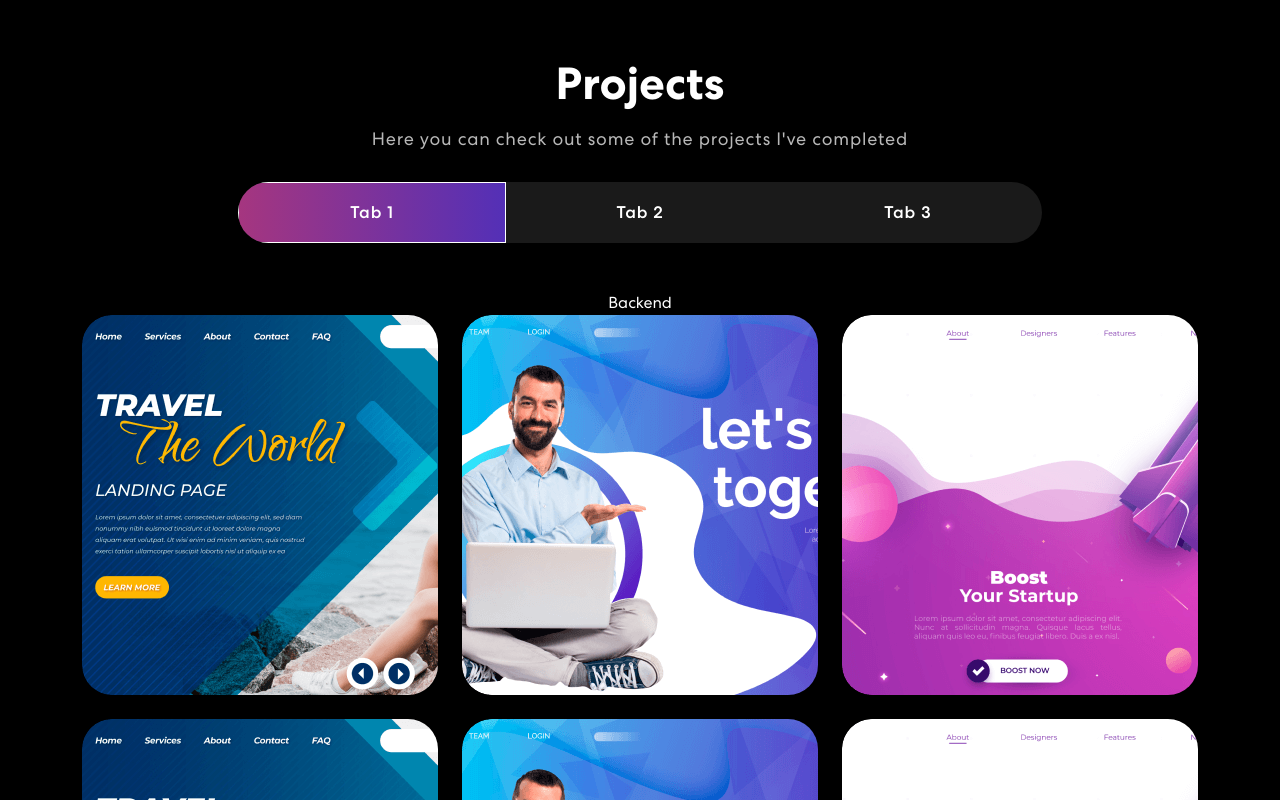
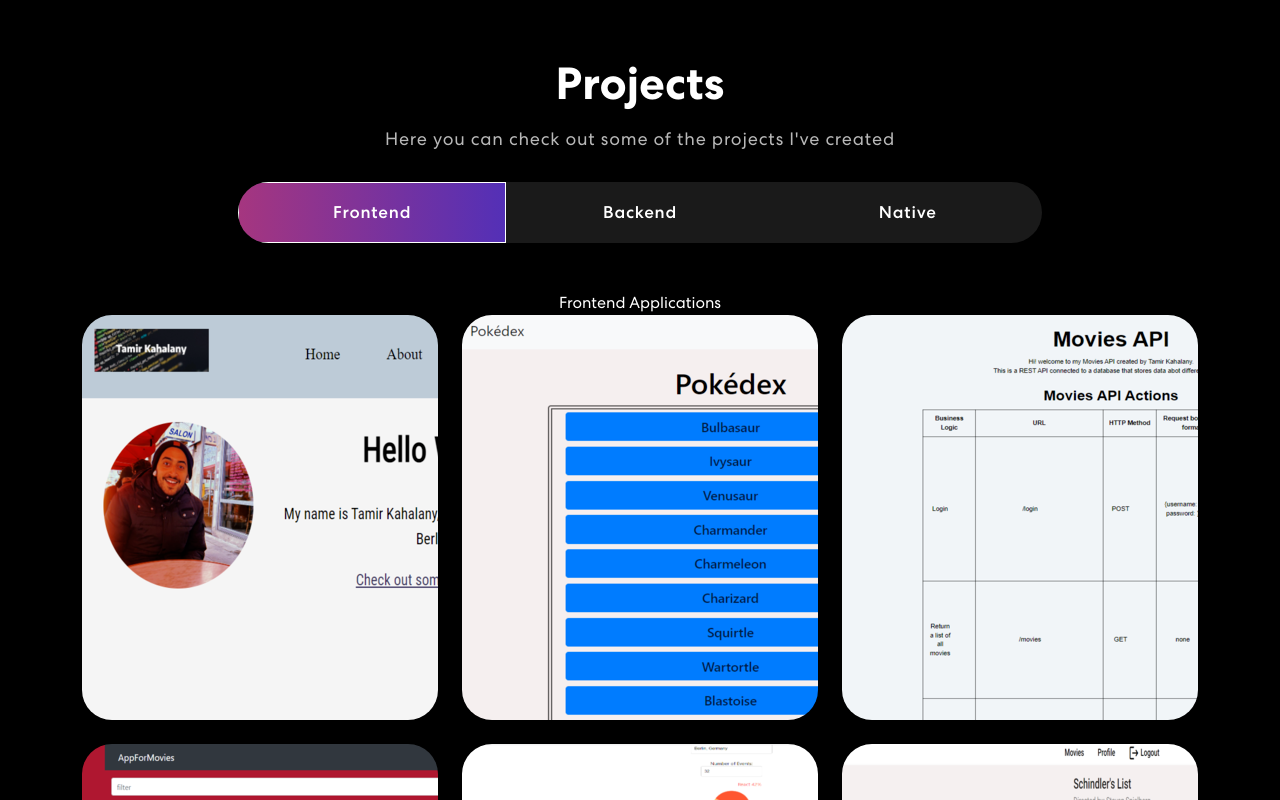
Before and after one commit to TKTamir/portfolio, a React (Create React App) app: page / in a window 1280 px wide. Shown: the part 1300-2100 px from the top of the page. Built offline with nearby package versions, Linux system fonts and the light colour scheme.

Commit message:
Edit imports

```diff
--- a/src/components/Projects.js
+++ b/src/components/Projects.js
@@ -4,41 +4,47 @@ import { ProjectCard } from './ProjectCard';
 import TrackVisibility from 'react-on-screen';
 import 'animate.css';
 import colorSharp2 from '../assets/img/color-sharp2.png';
-import projImg1 from '../assets/img/project-img1.png';
-import projImg2 from '../assets/img/project-img2.png';
-import projImg3 from '../assets/img/project-img3.png';
+import portfolioImg from '../assets/img/project-images/portfolio.png';
+import pokeImg from '../assets/img/project-images/pokedex.png';
+import apiImg from '../assets/img/project-images/api.png';
+import flixImg from '../assets/img/project-images/appformovies.png';
+import meetImg from '../assets/img/project-images/meet.png';
+import flixAngularImg from '../assets/img/project-images/angularImg.png';
 
 export const Projects = () => {
   const projects = [
     {
       title: 'Pokedex App',
-      description: 'Design & Development',
-      imgUrl: projImg1,
+      description:
+        'Portfolio website built with HTML and CSS3, the website includes a contact form and an SVG animation.',
+      imgUrl: portfolioImg,
     },
     {
       title: 'React Movies App',
-      description: 'Design & Development',
-      imgUrl: projImg2,
+      description:
+        'Pokedex app is a simple app that lists Pokémons by name and shows their data, Clicking on a Pokémon entry displays more details about the Pokémon. In the app Pokémons can be filtered by their names. All data is loaded from the PokeAPI.',
+      imgUrl: pokeImg,
     },
     {
       title: 'Chat Native App',
       description: 'Design & Development',
-      imgUrl: projImg3,
+      imgUrl: apiImg,
     },
     {
       title: 'Meet Progressive Web App',
       description: 'Design & Development',
-      imgUrl: projImg1,
+      imgUrl: flixImg,
     },
     {
       title: 'Angular Movies App',
       description: 'Design & Development',
-      imgUrl: projImg2,
+      imgUrl: meetImg,
     },
     {
       title: 'Node.js Movies API ',
-      description: 'Design & Development',
-      imgUrl: projImg3,
+      description:
+        'Server-side component of a movies web application, the API allows users to get data about movies, genres and directors as well as storing favorite movies in the database after signing up. built with Node.js, Express and MongoDB.',
+      imgUrl: flixAngularImg,
     },
   ];
 
@@ -51,7 +57,7 @@ export const Projects = () => {
               {({ isVisible }) => (
                 <div className={isVisible ? 'animate__animated animate__slideInUp' : ''}>
                   <h2>Projects</h2>
-                  <p>Here you can check out some of the projects I've completed</p>
+                  <p>Here you can check out some of the projects I've created</p>
 
                   <Tab.Container id="project-tabs" defaultActiveKey="first">
                     <Nav
@@ -60,26 +66,26 @@ export const Projects = () => {
                       id="pills-tab"
                     >
                       <Nav.Item>
-                        <Nav.Link eventKey="first">Tab 1</Nav.Link>
+                        <Nav.Link eventKey="first">Frontend</Nav.Link>
                       </Nav.Item>
                       <Nav.Item>
-                        <Nav.Link eventKey="second">Tab 2</Nav.Link>
+                        <Nav.Link eventKey="second">Backend</Nav.Link>
                       </Nav.Item>
                       <Nav.Item>
-                        <Nav.Link eventKey="third">Tab 3</Nav.Link>
+                        <Nav.Link eventKey="third">Native</Nav.Link>
                       </Nav.Item>
                     </Nav>
                     <Tab.Content>
                       <Tab.Pane eventKey="first">
-                        Backend
+                        Frontend Applications
                         <Row>
                           {projects.map((project, index) => {
                             return <ProjectCard key={index} {...project} />;
                           })}
                         </Row>
                       </Tab.Pane>
-                      <Tab.Pane eventKey="second">Frontend</Tab.Pane>
-                      <Tab.Pane eventKey="third">Native</Tab.Pane>
+                      <Tab.Pane eventKey="second">Backend Applications</Tab.Pane>
+                      <Tab.Pane eventKey="third">Native Applications</Tab.Pane>
                     </Tab.Content>
                   </Tab.Container>
                 </div>
```
